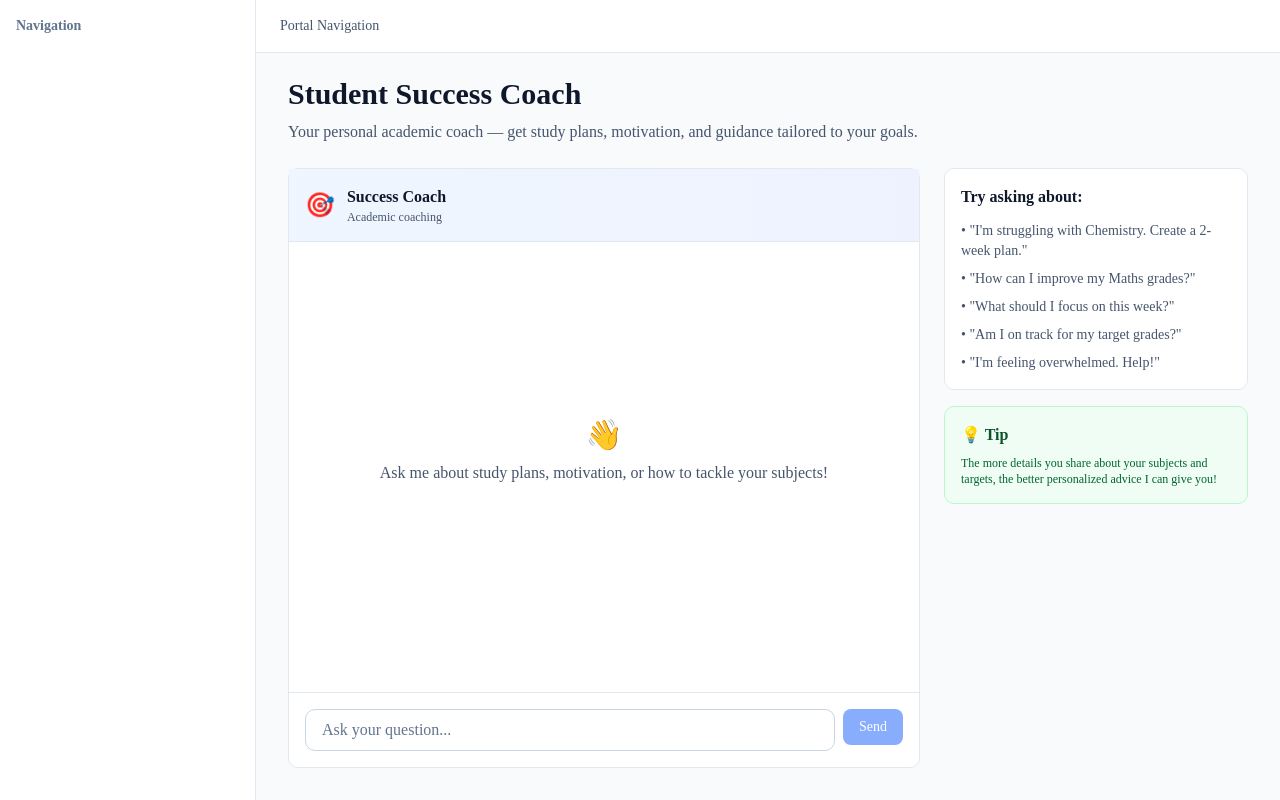
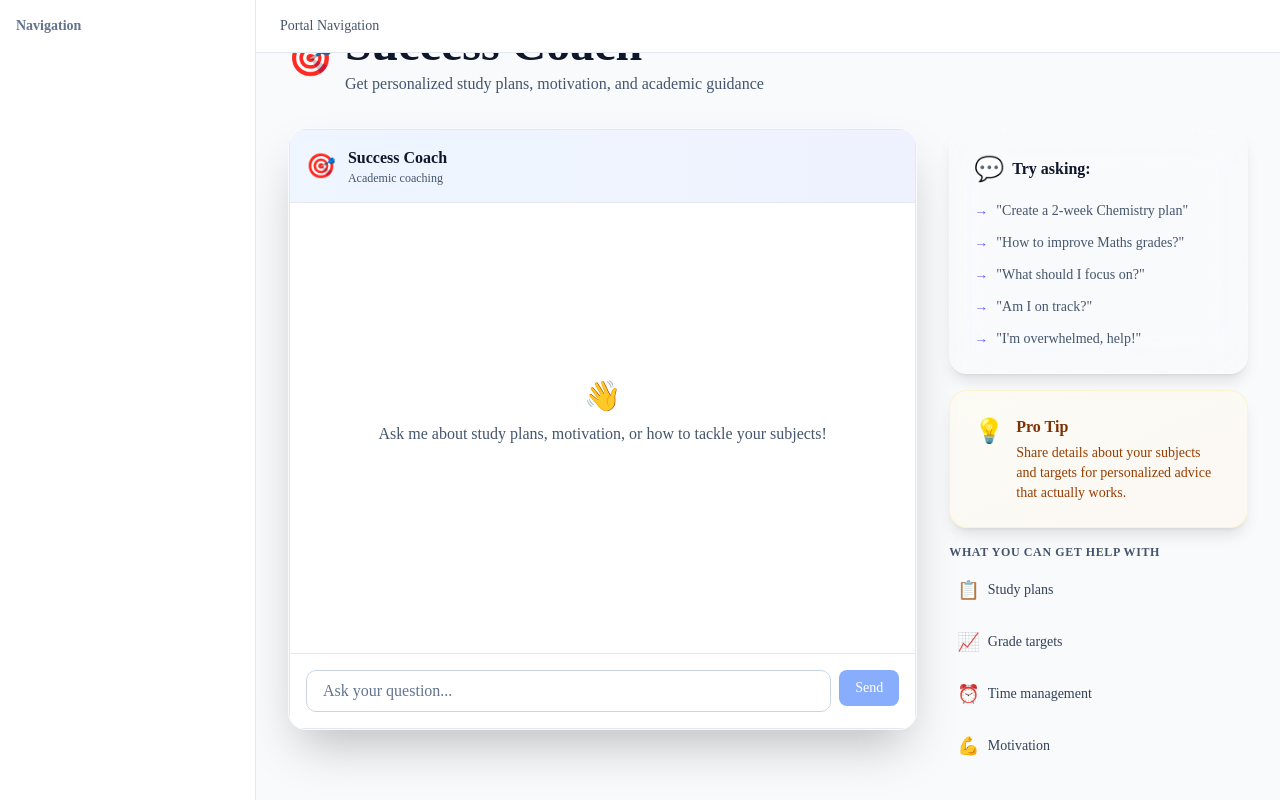
Before and after one commit to honraoclaude/GCSC_Student_Portal, a Next.js app: page /agents/success in a window 1280 px wide. Built offline with nearby package versions, Linux system fonts and the light colour scheme.

Commit message:
Redesign Agent pages: glassmorphism, gradients, modern sidebar, premium UI

```diff
--- a/src/app/(portal)/agents/success/page.tsx
+++ b/src/app/(portal)/agents/success/page.tsx
@@ -4,46 +4,104 @@ import { AgentChat } from "@/components/agents/AgentChat";
 
 export default function SuccessCoachPage() {
   return (
-    <div className="space-y-6">
+    <div className="space-y-8">
+      {/* Header */}
+      <div className="space-y-3">
+        <div className="flex items-center gap-3">
+          <div className="text-4xl">🎯</div>
           <div>
-        <h1 className="text-3xl font-bold text-slate-900 dark:text-white">
-          Student Success Coach
+            <h1 className="text-4xl md:text-5xl font-bold text-slate-900 dark:text-white">
+              Success Coach
             </h1>
-        <p className="mt-2 text-slate-600 dark:text-slate-400">
-          Your personal academic coach — get study plans, motivation, and guidance tailored to your goals.
+            <p className="mt-1 text-slate-600 dark:text-slate-400">
+              Get personalized study plans, motivation, and academic guidance
             </p>
           </div>
+        </div>
+      </div>
 
-      <div className="grid gap-6 lg:grid-cols-3">
+      {/* Main Grid */}
+      <div className="grid gap-8 lg:grid-cols-3">
+        {/* Chat Area */}
         <div className="lg:col-span-2">
+          <div className="rounded-2xl border border-white/10 dark:border-white/10 bg-white/5 dark:bg-white/5 backdrop-blur-xl overflow-hidden shadow-2xl">
             <AgentChat
               agentType="STUDENT_SUCCESS"
               agentName="Success Coach"
               agentEmoji="🎯"
             />
           </div>
+        </div>
 
+        {/* Sidebar */}
         <div className="space-y-4">
-          <div className="rounded-lg border border-slate-200 dark:border-slate-800 bg-white dark:bg-slate-900 p-4">
-            <h3 className="font-semibold text-slate-900 dark:text-white mb-3">
-              Try asking about:
+          {/* Suggestions Card */}
+          <div className="rounded-2xl border border-white/10 dark:border-white/10 bg-gradient-to-br from-white/10 to-white/5 dark:from-white/10 dark:to-white/5 backdrop-blur-xl p-6 shadow-lg hover:shadow-xl transition-all duration-300">
+            <div className="flex items-center gap-2 mb-4">
+              <span className="text-2xl">💬</span>
+              <h3 className="font-semibold text-slate-900 dark:text-white">
+                Try asking:
               </h3>
-            <ul className="space-y-2 text-sm text-slate-600 dark:text-slate-400">
-              <li>• "I'm struggling with Chemistry. Create a 2-week plan."</li>
-              <li>• "How can I improve my Maths grades?"</li>
-              <li>• "What should I focus on this week?"</li>
-              <li>• "Am I on track for my target grades?"</li>
-              <li>• "I'm feeling overwhelmed. Help!"</li>
+            </div>
+            <ul className="space-y-3">
+              {[
+                "Create a 2-week Chemistry plan",
+                "How to improve Maths grades?",
+                "What should I focus on?",
+                "Am I on track?",
+                "I'm overwhelmed, help!",
+              ].map((question, i) => (
+                <li
+                  key={i}
+                  className="text-sm text-slate-600 dark:text-slate-300 flex items-start gap-2 group"
+                >
+                  <span className="text-indigo-500 group-hover:text-indigo-400 transition-colors">
+                    →
+                  </span>
+                  <span>"{question}"</span>
+                </li>
+              ))}
             </ul>
           </div>
 
-          <div className="rounded-lg border border-green-200 dark:border-green-900 bg-green-50 dark:bg-green-950 p-4">
-            <h3 className="font-semibold text-green-900 dark:text-green-200 mb-2">
-              💡 Tip
-            </h3>
-            <p className="text-xs text-green-800 dark:text-green-300">
-              The more details you share about your subjects and targets, the better personalized advice I can give you!
+          {/* Tip Card */}
+          <div className="rounded-2xl border border-amber-200/30 dark:border-amber-200/20 bg-gradient-to-br from-amber-50/50 to-orange-50/50 dark:from-amber-950/30 dark:to-orange-950/30 backdrop-blur p-6 shadow-lg">
+            <div className="flex items-start gap-3">
+              <span className="text-2xl flex-shrink-0">💡</span>
+              <div>
+                <h4 className="font-semibold text-amber-900 dark:text-amber-200 mb-1">
+                  Pro Tip
+                </h4>
+                <p className="text-sm text-amber-800 dark:text-amber-300">
+                  Share details about your subjects and targets for personalized advice that actually works.
                 </p>
+              </div>
+            </div>
+          </div>
+
+          {/* Features */}
+          <div className="space-y-2 text-sm">
+            <p className="text-xs font-semibold uppercase tracking-wider text-slate-600 dark:text-slate-400">
+              What you can get help with
+            </p>
+            <div className="space-y-2">
+              {[
+                { icon: "📋", text: "Study plans" },
+                { icon: "📈", text: "Grade targets" },
+                { icon: "⏰", text: "Time management" },
+                { icon: "💪", text: "Motivation" },
+              ].map((item, i) => (
+                <div
+                  key={i}
+                  className="flex items-center gap-2 p-2 rounded-lg bg-white/5 dark:bg-white/5 hover:bg-white/10 dark:hover:bg-white/10 transition-all"
+                >
+                  <span className="text-lg">{item.icon}</span>
+                  <span className="text-slate-700 dark:text-slate-300">
+                    {item.text}
+                  </span>
+                </div>
+              ))}
+            </div>
           </div>
         </div>
       </div>
--- a/src/app/(portal)/agents/tutor/[subject]/page.tsx
+++ b/src/app/(portal)/agents/tutor/[subject]/page.tsx
@@ -91,24 +91,33 @@ export default function SubjectTutorPage({ params }: PageProps) {
   }
 
   return (
-    <div className="space-y-6">
-      <div>
+    <div className="space-y-8">
+      {/* Header */}
+      <div className="space-y-3">
         <Link
           href="/dashboard"
-          className="text-sm text-blue-600 hover:text-blue-700 dark:text-blue-400 mb-2 inline-block"
+          className="text-sm font-medium text-indigo-600 hover:text-indigo-700 dark:text-indigo-400 dark:hover:text-indigo-300 mb-3 inline-flex items-center gap-1 transition-colors"
         >
           ← Back to dashboard
         </Link>
-        <h1 className="text-3xl font-bold text-slate-900 dark:text-white">
-          {metadata.emoji} {metadata.name} Tutor
+        <div className="flex items-center gap-3">
+          <div className="text-5xl">{metadata.emoji}</div>
+          <div>
+            <h1 className="text-4xl md:text-5xl font-bold text-slate-900 dark:text-white">
+              {metadata.name} Tutor
             </h1>
-        <p className="mt-2 text-slate-600 dark:text-slate-400">
-          Ask questions about any topic in {metadata.name}. I'll explain it clearly and help you understand.
+            <p className="mt-1 text-slate-600 dark:text-slate-400">
+              Expert explanations tailored to your learning style
             </p>
           </div>
+        </div>
+      </div>
 
-      <div className="grid gap-6 lg:grid-cols-3">
+      {/* Main Grid */}
+      <div className="grid gap-8 lg:grid-cols-3">
+        {/* Chat Area */}
         <div className="lg:col-span-2">
+          <div className="rounded-2xl border border-white/10 dark:border-white/10 bg-white/5 dark:bg-white/5 backdrop-blur-xl overflow-hidden shadow-2xl">
             <AgentChat
               agentType="SUBJECT_TUTOR"
               subject={subject}
@@ -116,17 +125,23 @@ export default function SubjectTutorPage({ params }: PageProps) {
               agentEmoji={metadata.emoji}
             />
           </div>
+        </div>
 
+        {/* Sidebar */}
         <div className="space-y-4">
-          <div className="rounded-lg border border-slate-200 dark:border-slate-800 bg-white dark:bg-slate-900 p-4">
-            <h3 className="font-semibold text-slate-900 dark:text-white mb-3">
+          {/* Topics Card */}
+          <div className="rounded-2xl border border-white/10 dark:border-white/10 bg-gradient-to-br from-white/10 to-white/5 dark:from-white/10 dark:to-white/5 backdrop-blur-xl p-6 shadow-lg hover:shadow-xl transition-all duration-300">
+            <div className="flex items-center gap-2 mb-4">
+              <span className="text-2xl">📚</span>
+              <h3 className="font-semibold text-slate-900 dark:text-white">
                 Common topics:
               </h3>
+            </div>
             <div className="flex flex-wrap gap-2">
               {metadata.topics.map((topic) => (
                 <span
                   key={topic}
-                  className="inline-block text-xs rounded-full bg-blue-100 dark:bg-blue-900 text-blue-700 dark:text-blue-300 px-3 py-1"
+                  className="inline-block text-xs rounded-full bg-gradient-to-r from-indigo-400/30 to-purple-400/30 border border-indigo-300/40 dark:border-indigo-300/20 text-indigo-700 dark:text-indigo-300 px-3 py-1.5 font-medium hover:bg-indigo-400/40 transition-all"
                 >
                   {topic}
                 </span>
@@ -134,16 +149,54 @@ export default function SubjectTutorPage({ params }: PageProps) {
             </div>
           </div>
 
-          <div className="rounded-lg border border-blue-200 dark:border-blue-900 bg-blue-50 dark:bg-blue-950 p-4">
-            <h3 className="font-semibold text-blue-900 dark:text-blue-200 mb-2">
-              💡 How to get help:
-            </h3>
-            <ul className="text-xs text-blue-800 dark:text-blue-300 space-y-1">
-              <li>• Ask about specific concepts</li>
-              <li>• Request step-by-step explanations</li>
-              <li>• Ask for worked examples</li>
-              <li>• Get practice questions</li>
+          {/* How to Get Help Card */}
+          <div className="rounded-2xl border border-indigo-200/30 dark:border-indigo-200/20 bg-gradient-to-br from-indigo-50/50 to-blue-50/50 dark:from-indigo-950/30 dark:to-blue-950/30 backdrop-blur p-6 shadow-lg">
+            <div className="flex items-start gap-3">
+              <span className="text-2xl flex-shrink-0">💡</span>
+              <div>
+                <h4 className="font-semibold text-indigo-900 dark:text-indigo-200 mb-3">
+                  How to get help:
+                </h4>
+                <ul className="text-sm text-indigo-800 dark:text-indigo-300 space-y-2">
+                  {[
+                    "Ask about specific concepts",
+                    "Request step-by-step explanations",
+                    "Ask for worked examples",
+                    "Get practice questions",
+                  ].map((item, i) => (
+                    <li key={i} className="flex items-center gap-2">
+                      <span className="w-1.5 h-1.5 rounded-full bg-indigo-600 dark:bg-indigo-400" />
+                      {item}
+                    </li>
+                  ))}
                 </ul>
+              </div>
+            </div>
+          </div>
+
+          {/* Study Tips */}
+          <div className="space-y-2 text-sm">
+            <p className="text-xs font-semibold uppercase tracking-wider text-slate-600 dark:text-slate-400">
+              Study strategies
+            </p>
+            <div className="space-y-2">
+              {[
+                { icon: "🔍", text: "Deep dive questions" },
+                { icon: "✍️", text: "Worked solutions" },
+                { icon: "🎯", text: "Exam tips" },
+                { icon: "🔄", text: "Quick review" },
+              ].map((item, i) => (
+                <div
+                  key={i}
+                  className="flex items-center gap-2 p-2 rounded-lg bg-white/5 dark:bg-white/5 hover:bg-white/10 dark:hover:bg-white/10 transition-all"
+                >
+                  <span className="text-lg">{item.icon}</span>
+                  <span className="text-slate-700 dark:text-slate-300 text-sm">
+                    {item.text}
+                  </span>
+                </div>
+              ))}
+            </div>
           </div>
         </div>
       </div>
```
Lines whose indentation alone changed are shown as unchanged.
